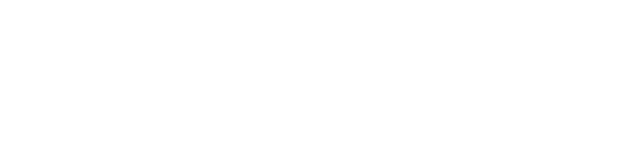
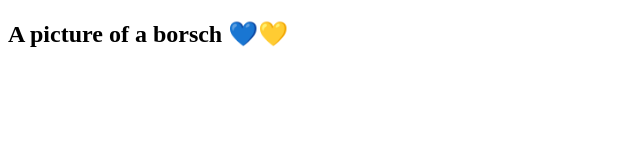
Before and after one commit to YuliiaZaharia/Borsh, a plain HTML site: page about.html in a window 1280 px wide. Shown: the whole page, without its empty margins (0-640 px from the left). Drawn offline with Linux system fonts and the light colour scheme.

```diff
--- a/about.html
+++ b/about.html
@@ -8,6 +8,6 @@
     <link rel="stylesheet" href="styles.css">
 </head>
 <body>
-
+    <h2>A picture of a borsch 💙💛</h2>
 </body>
 </html>
```
Also changed, not shown: borsch.jpeg (added).
